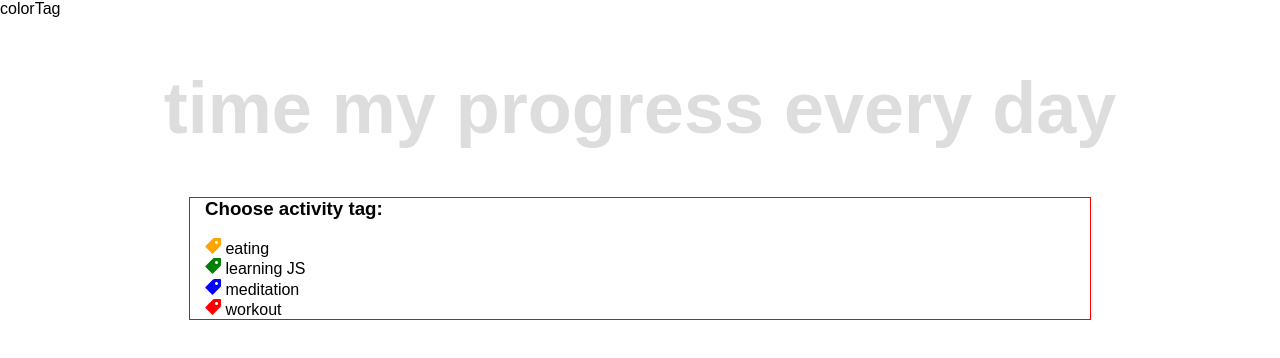
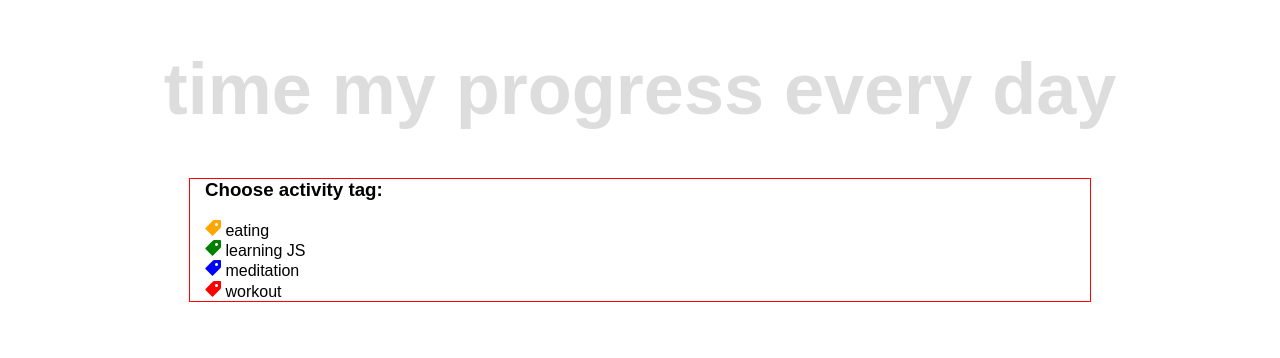
Before and after one commit to nadyawyn/daytimer, a website: page src/index.html in a window 1280 px wide. Drawn offline with nearby package versions, Linux system fonts and the light colour scheme; files that its build step writes are made by us from their sources.

Commit message:
Fixed code

```diff
--- a/src/index.html
+++ b/src/index.html
@@ -11,7 +11,6 @@
 
 <body>
 	<header class="header">
-		colorTag
 		<h1 class="header__title">time my progress every day</h1>
 	</header>
 	<main>
--- a/src/js/script.js
+++ b/src/js/script.js
@@ -14,7 +14,6 @@ window.addEventListener('DOMContentLoaded', function () {
 	request.onload = function () {
 		let settingsList = request.response,
 			myActivitiesExp = settingsList.activitiesexp;
-		console.log(myActivitiesExp[0].color);
 		showActivities(myActivitiesExp);
 	};
 
```
Also changed, not shown: dist/index.html, dist/js/script.js.
